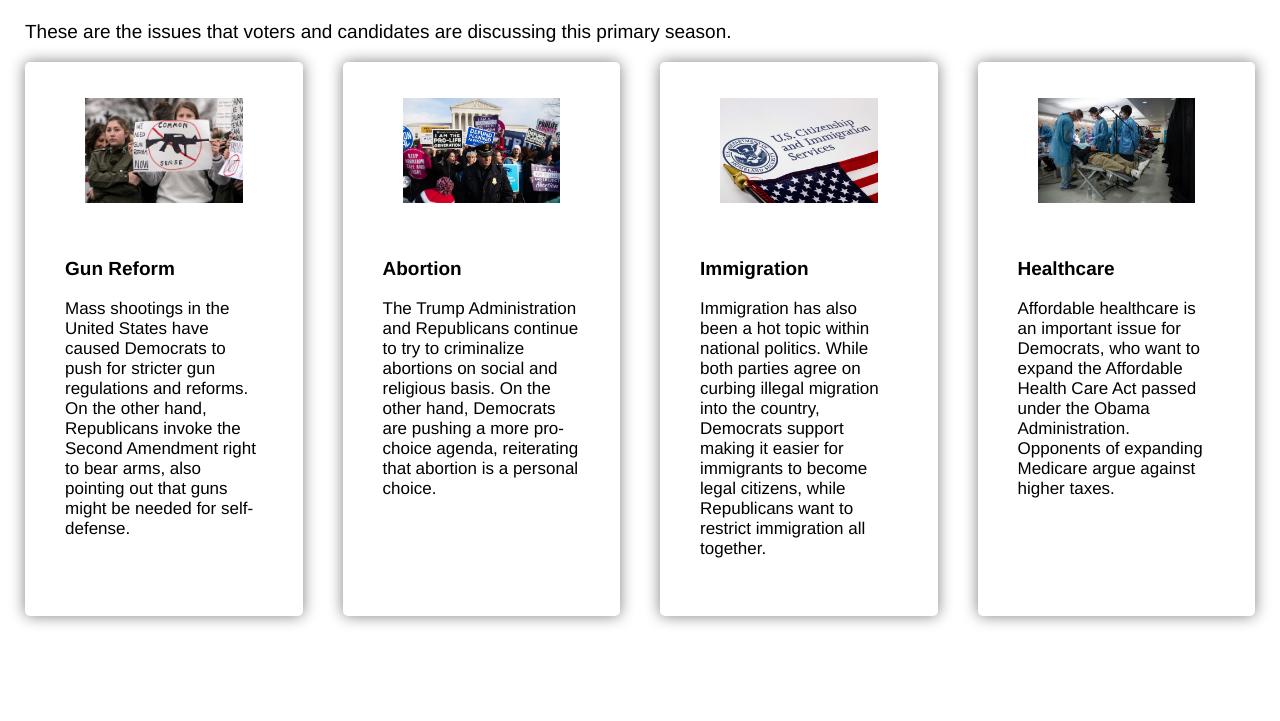
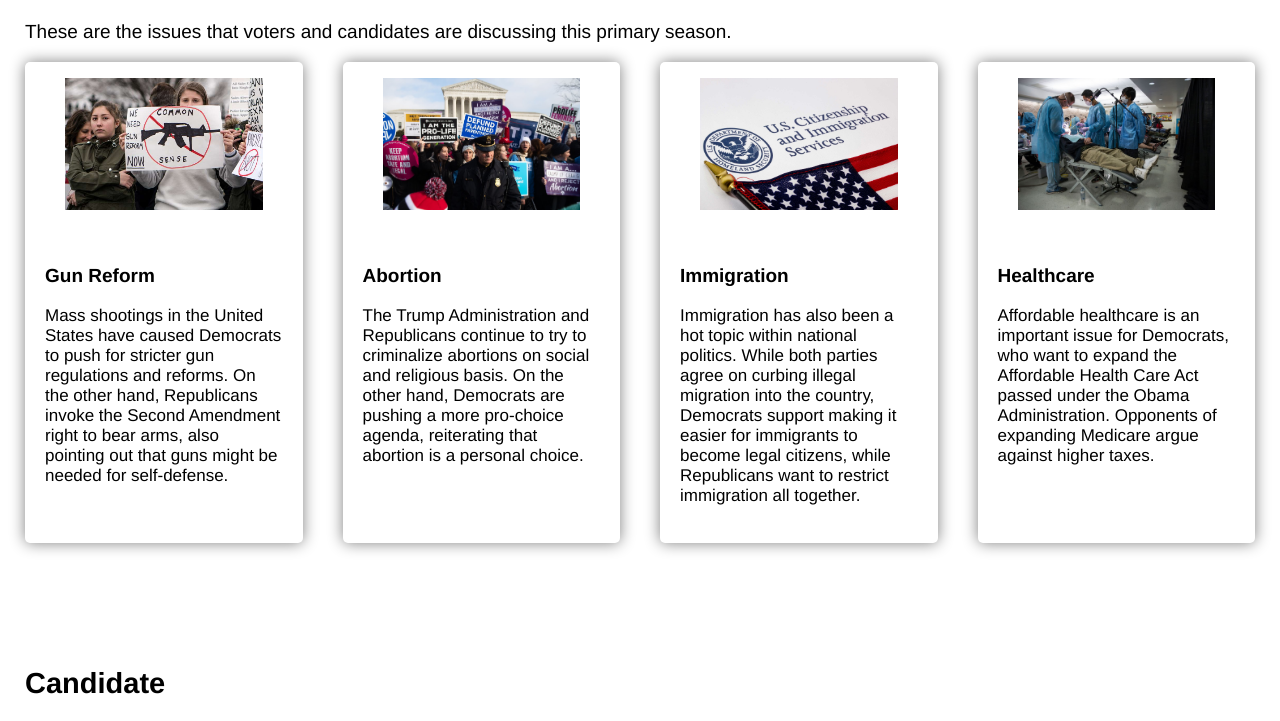
Before and after one commit to laynahong/pop-by-the-polls, a plain HTML site: page index.html in a window 1280 px wide. Shown: the part 600-1321 px from the top of the page. Drawn offline with Linux system fonts and the light colour scheme.

Commit message:
minor changes

```diff
--- a/css/style.css
+++ b/css/style.css
@@ -20,6 +20,7 @@ img {
   width: 100%;
   height: 100%;
   display: block;
+  padding: 0%;
 }
 /* Section Styles */
 
@@ -48,17 +49,22 @@ main > section {
 .card {
   box-shadow: 0 0 15px 0 gray;
   border-radius: 5px;
-  padding: 20px 20px;
   overflow: hidden;
   margin-bottom: 40px;
 }
 
 .card section {
-  padding: 20px;
+  padding: 20px 20px;
 }
 
 .card p {
   font-size: 17px;
+}
+
+.card img {
+  padding: 0%;
+  width: 100%;
+  margin: 0%;
 }
 
 /* this is only applied on desktop */
@@ -134,7 +140,6 @@ nav ul li a {
   text-decoration: none;
   color: black;
   font-weight: bold;
-
 }
 
 #hamburger {
@@ -185,7 +190,6 @@ nav ul li a {
     display: block;
   }
 
-
   #hamburger {
     display: block;
     height: 30px;
@@ -202,7 +206,6 @@ nav ul li a {
     left: 0%;
     right: 0%;
     z-index: l;
-
   }
 
   #overlay.active {
@@ -221,3 +224,8 @@ footer {
 
 footer a:visited {
   color: white;
+}
+
+footer a:link {
+  color: white;
+}
```
Lines whose indentation alone changed are shown as unchanged.
